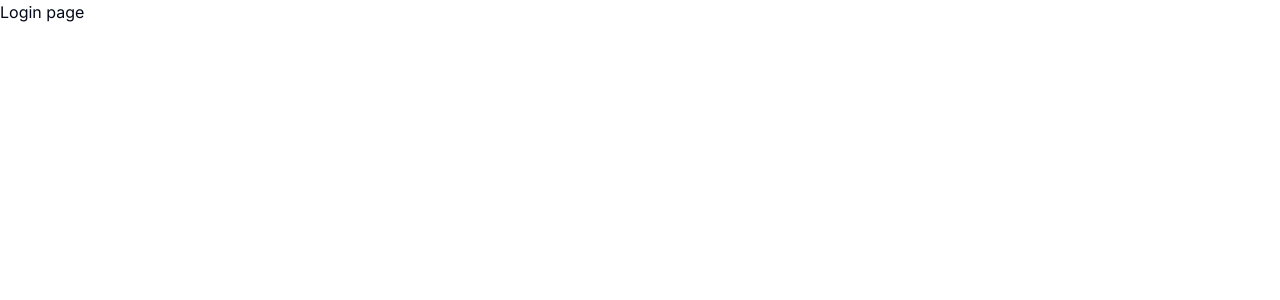
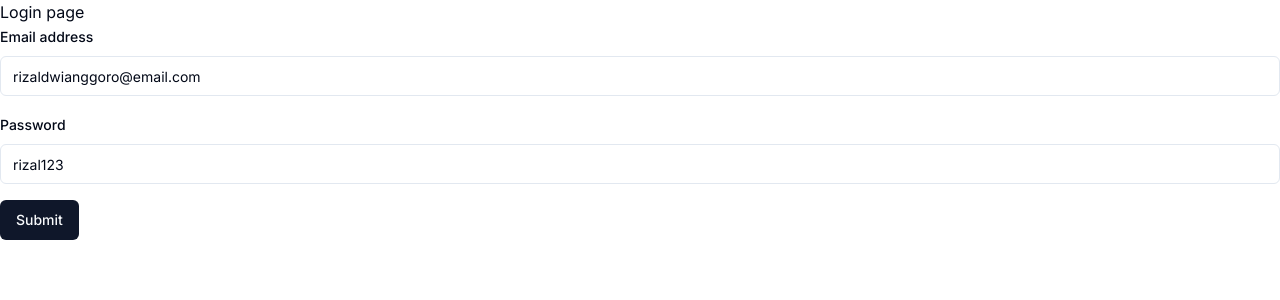
Before and after one commit to Ridlo543/jateng-paradise, a Next.js app: page /auth/login in a window 1280 px wide. Shown: the top 300 px of the page. Built offline with nearby package versions, Linux system fonts and the light colour scheme; no server answers.

Commit message:
add feat: auth -> login

```diff
--- /dev/null
+++ b/src/app/auth/login/actions.ts
@@ -0,0 +1,42 @@
+"use server";
+
+import { DetaSource } from "@/lib/sources/deta";
+import { Failure } from "@/lib/types/failure";
+import { either } from "fp-ts";
+
+type LoginProps = {
+  email: string;
+  password: string;
+};
+const login = async (
+  props: LoginProps
+): Promise<either.Either<Failure, boolean>> => {
+  try {
+    // check email availability
+    const queryRes = await DetaSource.query({
+      baseName: "users",
+      payload: {
+        query: [{ email: props.email }],
+        limit: 1,
+      },
+    });
+    if (!queryRes.ok)
+      throw { message: "Email not found! Please register first" } as Failure;
+
+    // password validation
+    const queryResJson = await queryRes.json();
+    const items = queryResJson.items as Array<any>;
+    if (items.length == 0)
+      throw { message: "Email not found! Please register first" } as Failure;
+
+    const userData = items.at(0);
+    if (props.password !== userData.password)
+      throw { message: "Incorrect password! Please try again" } as Failure;
+
+    return either.right(true);
+  } catch (e) {
+    return either.left(e as Failure);
+  }
+};
+
+export { login };
--- /dev/null
+++ b/src/app/auth/login/form.tsx
@@ -0,0 +1,78 @@
+"use client";
+
+import { Button } from "@/components/ui/button";
+import {
+  Form,
+  FormControl,
+  FormField,
+  FormItem,
+  FormLabel,
+  FormMessage,
+} from "@/components/ui/form";
+import { Input } from "@/components/ui/input";
+import { zodResolver } from "@hookform/resolvers/zod";
+import { either } from "fp-ts";
+import { useForm } from "react-hook-form";
+import { z } from "zod";
+import { login } from "./actions";
+
+export default function LoginForm() {
+  const loginFormScheme = z.object({
+    email: z.string().toLowerCase().min(1),
+    password: z.string().toLowerCase().min(1),
+  });
+
+  const form = useForm<z.infer<typeof loginFormScheme>>({
+    resolver: zodResolver(loginFormScheme),
+    defaultValues: {
+      email: "rizaldwianggoro@email.com",
+      password: "rizal123",
+    },
+  });
+
+  async function onSubmit(values: z.infer<typeof loginFormScheme>) {
+    const result = await login({
+      email: values.email,
+      password: values.password,
+    });
+
+    if (either.isLeft(result)) console.log(result.left.message);
+    else console.log("success login");
+  }
+
+  return (
+    <>
+      <Form {...form}>
+        <form onSubmit={form.handleSubmit(onSubmit)} className="space-y-4">
+          <FormField
+            control={form.control}
+            name="email"
+            render={({ field }) => (
+              <FormItem>
+                <FormLabel>Email address</FormLabel>
+                <FormControl>
+                  <Input placeholder="shadcn" {...field} />
+                </FormControl>
+                <FormMessage />
+              </FormItem>
+            )}
+          />
+          <FormField
+            control={form.control}
+            name="password"
+            render={({ field }) => (
+              <FormItem>
+                <FormLabel>Password</FormLabel>
+                <FormControl>
+                  <Input placeholder="shadcn" {...field} />
+                </FormControl>
+                <FormMessage />
+              </FormItem>
+            )}
+          />
+          <Button type="submit">Submit</Button>
+        </form>
+      </Form>
+    </>
+  );
+}
--- a/src/app/auth/login/page.tsx
+++ b/src/app/auth/login/page.tsx
@@ -1,7 +1,11 @@
+import LoginForm from "./form";
+
 export default function LoginPage() {
   return (
     <>
       <p>Login page</p>
+
+      <LoginForm />
     </>
   );
 }
--- a/src/app/auth/register/page.tsx
+++ b/src/app/auth/register/page.tsx
@@ -10,7 +10,7 @@ export default function RegisterPage() {
       <p>Register page</p>
       <div className="max-w-[480px] px-4 mx-auto">
         <RegisterForm />
-        <Link href={"/auth/register"}>
+        <Link href={"/auth/login"}>
           <Button variant={"link"}>Sudah punya akun? Masuk sekarang</Button>
         </Link>
       </div>
```
